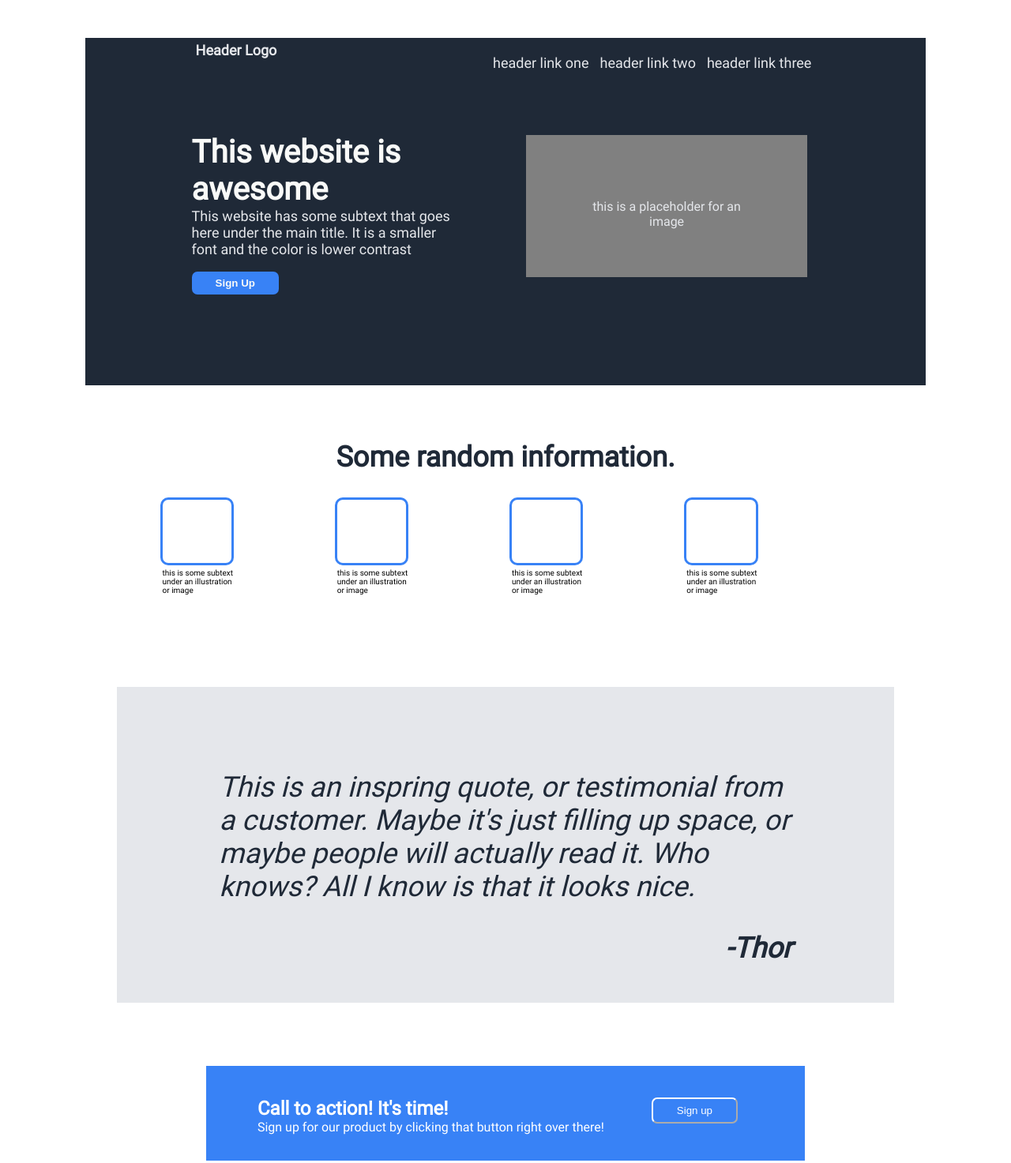
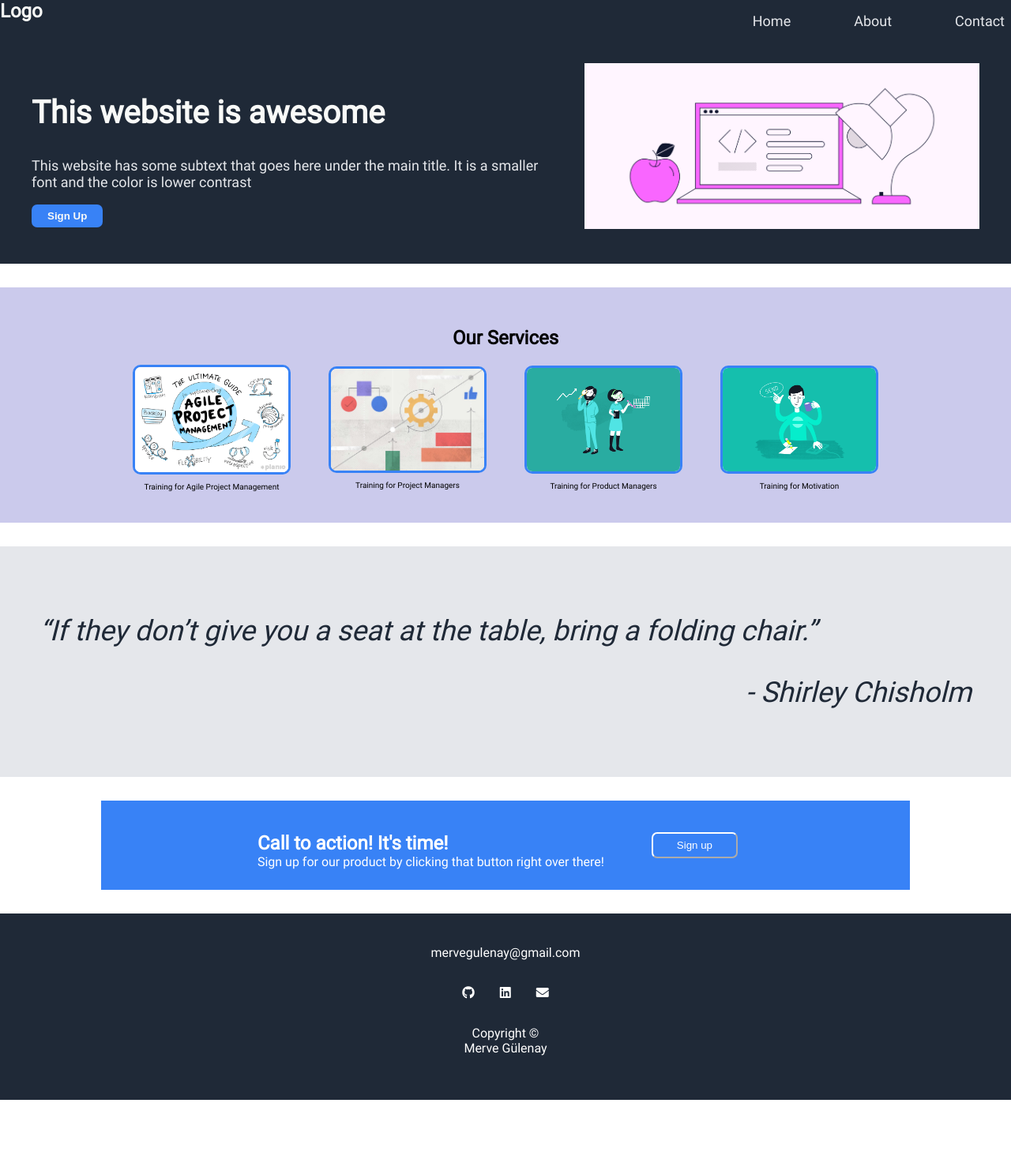
Before and after one commit to GulenayMer/FD-Brainnest, a plain HTML site: page project2/assignment3/main.html in a window 1280 px wide. Shown: the top 1473 px of the page at 79% size. After the commit the page ends 1393 px from the top, so only its background shows below. Drawn offline with Linux system fonts and the light colour scheme.

Commit message:
positions

```diff
--- a/project2/assignment3/main.html
+++ b/project2/assignment3/main.html
@@ -4,72 +4,73 @@
 <head>
 	<meta charset="UTF-8">
 	<meta name="viewport" content="width=device-width, initial-scale=1.0">
+	<link rel="stylesheet" href="https://cdnjs.cloudflare.com/ajax/libs/font-awesome/5.11.2/css/all.css" integrity="sha256-46qynGAkLSFpVbEBog43gvNhfrOj+BmwXdxFgVK/Kvc=" crossorigin="anonymous" />
 	<link rel="stylesheet" href="pagestyle.css">
 	<title>Homepage</title>
 </head>
 
 <body>
-		<div id="whole-page">
-			<div id="first-container">
-				<div class="navbar">
-					<div class="logo">
-						<a href="#">Header Logo</a>
+	<div id="header">
+		<div class="logo" src="./images/logo.jpg">
+			<a href="#">Logo</a>
 		</div>
+		<nav id="navbar">
 			<ul class="nav-list">
 				<li class="list-item">
-							<a href="#">header link one</a>
+					<a href="#">Home</a>
 				</li>
 				<li class="list-item">
-							<a href="#">header link two</a>
+					<a href="#">About</a>
 				</li>
 				<li class="list-item">
-							<a href="#">header link three</a>
+					<a href="#">Contact</a>
 				</li>
 			</ul>
+		</nav>
 	</div>
 
-				<div class="main">
-					<div class="main-text">
+	<div id="intro-container">
+		<div class="intro-text">
 			<h2>This website is awesome</h2>
 			<p>This website has some subtext that goes here under the main title. It is a smaller font and the color is lower contrast</p>
 			<button>Sign Up</button>
 		</div>
-					<div class="main-img">
-						<p>this is a placeholder for an image</p>
-					</div>
+		<div class="intro-img">
+			<img src="./images/programming.png" alt="programming"></img>
 		</div>
 	</div>
 
-			<h2 class="second-h">Some random information.</h2>
-			<div id="second-container">
-				<div class="box">
-					<div class="box-item"></div>
-					<p>this is some subtext under an illustration or image</p>
+	<section id="project-section">
+		<h2 class="project-header">Our Services</h2>
+		<div class="projects">
+			<div class="project-item">
+				<img class="project-img" src="./images/agile.png" alt="agile"></img>
+				<p>Training for Agile Project Management</p>
 			</div>
-				<div class="box">
-					<div class="box-item"></div>
-					<p>this is some subtext under an illustration or image</p>
+			<div class="project-item">
+				<img class="project-img" src="./images/projectmanagement.jpg" alt="project management"></img>
+				<p>Training for Project Managers </p>
 			</div>
-				<div class="box">
-					<div class="box-item"></div>
-					<p>this is some subtext under an illustration or image</p>
+			<div class="project-item">
+				<img class="project-img" src="./images/productmanagement.png" alt="product manager"></img>
+				<p>Training for Product Managers</p>
 			</div>
-				<div class="box">
-					<div class="box-item"></div>
-					<p>this is some subtext under an illustration or image</p>
+			<div class="project-item">
+				<img class="project-img" src="./images/motivation.png" alt="motivation"></img>
+				<p>Training for Motivation</p>
+			</div>
+		</div>
+	</section>
+
+	<div id="quote-part">
+		<div class="quote">
+			<p>“If they don’t give you a seat at the table, bring a folding chair.”</p>
+			<p class="quote-owner"><em>- Shirley Chisholm</em></p>
 		</div>
 	</div>
 
-			<div id="third-part">
-				<div class="info">
-					<p>This is an inspring quote, or testimonial from a customer. Maybe it's just filling up space, or
-					maybe people will actually read it. Who knows? All I know is that it looks nice.</p>
-					<p class="strong"><strong>-Thor</strong></p>
-				</div>
-			</div>
-
-			<div id="fourth-part">
-				<div class="action-text">
+	<div id="signup-part">
+		<div class="signup-text">
 			<h2>Call to action! It's time!</h2>
 			<p>Sign up for our product by clicking that button right over there!</p>
 		</div>
@@ -78,11 +79,27 @@
 		</div>
 	</div>
 
-			<div id="footer">
-				<div class="footer-text">
-					<p>Copyright &#169</p>
-				</div>
-			</div>
-		</div>
+	<!-- Contact Section-->
+	<footer id="footer">
+		<a href="#" class="email">mervegulenay@gmail.com</a>
+		<ul class="footer-list">
+			<li class="list-item">
+				<a href="https://github.com/GulenayMer" target="blank" class="list-link">
+					<i class="fab fa-github"></i>
+				</a>
+			</li>
+			<li class="list-item">
+				<a href="#" target="blank" class="list-link">
+					<i class="fab fa-linkedin"></i>
+				</a>
+			</li>
+			<li class="list-item">
+				<a href="mailto:mervegulenay@gmail.com" target="blank" class="list-link">
+					<i class="fa fa-envelope"></i>
+				</a>
+			</li>
+		</ul>
+		<p class="copyright">Copyright &#169;<span>Merve Gülenay</span></p>
+	</footer>
 </body>
 </html>
--- a/project2/assignment3/pagestyle.css
+++ b/project2/assignment3/pagestyle.css
@@ -3,218 +3,226 @@
 	src: url(fonts/Roboto-Regular.ttf) format('truetype');
 }
 
+* {
+    box-sizing: border-box;
+}
+
+html {
+    scroll-behavior: smooth;
+}
+
 body
 {
 	font-family: 'Roboto', sans-serif;
-}
-
-#whole-page
-{
+	margin: 0 auto;
 	display: flex;
 	flex-direction: column;
 	align-items: center;
-
+	justify-content: center;
 }
 
-#first-container
+/* header: logo and navbar */
+#header
 {
+	display: flex;
+	flex-direction: row;
+	align-items: center;
 	background-color: #1F2937;
- 	margin: 40px;
-	padding-left: 90px;
-	padding-right: 90px;
-	padding-bottom: 40px;
-	width: 70%;
-	height: 400px;
+	width: 100%;
+	padding: 20px;
+	height: auto;
 }
 
 /* styling the navigation */
-.navbar
+#navbar
 {
-	display: flex;
-	justify-content: space-between;
-	margin-right: 50px;
-	margin-left: 50px;
+	position: absolute;
+	top: 0;
+	right: 0;
 }
 
-/* for the bullet points */
+ /* */
+
 .nav-list
 {
 	list-style: none;
+	display: flex;
+    gap: 4em;
 }
 
-/* each item in the navigation */
-.nav-list .list-item
-{
-	display: inline-block;
-	padding: 5px;
-}
-
-.navbar a
+#navbar a
 {
 	font-size: 18px;
 	color: #E5E7EB;
 	text-decoration: none;
 }
 
-.navbar a:hover
+#navbar a:hover
 {
 	color: aquamarine;
 }
 
 .logo
 {
-	font-size: 24px;
-	font-weight: 600;
-	color: #F9FAF8;
+	position: absolute;
+	left: 0;
+	top: 0;
 }
 
-.main
+.logo a {
+	color: #f9faf8;
+	text-decoration: none;
+	font-weight: 600;
+	font-size: 24px;
+}
+
+/*  */
+#intro-container
+{
+	background-color: #1F2937;
+	width: 100%;
+	height: auto;
+	display: flex;
+	gap: 3em;
+	justify-content: center;
+	align-items: center;
+	padding: 40px;
+}
+
+.intro-text h2, p
 {
 	display: flex;
-	justify-content: space-between;
-
+	flex-direction: column;
+	justify-content: center;
 }
 
-.main-text
-{
-	padding: 25px;
-	margin-left: 20px;
-}
-
-.main h2
+.intro-text h2
 {
 	font-size: 40px;
 	font-weight: 700;
 	color: #F9FAF8;
-	margin-bottom: auto;
 }
 
-.main-text p
+.intro-text p
 {
 	font-size: 18px;
 	color: #E5E7EB;
-	margin-top: auto;
 }
 
-.main button {
+.intro-text button {
 	color: #F9FAF8;
 	background-color: #3882F6;
 	font-weight: 600;
-	padding: 7px 30px;
+	padding: 7px 20px;
 	border-radius: 7px;
 	border: none;
 }
 
-.main-img
+.intro-img img
 {
-	background: grey;
-	padding: 65px;
-	margin: 60px;
-	width: 70%;
-	height: 50px;
-	text-align: center;
-}
-
-.main-img p {
-	color: #E5E7EB;
+	width: 500px;
+	height: auto;
 }
 
 
-/* second part */
-.second-h
+/* ----------- info part --------- */
+.project-title
 {
 	color: #1F2937;
 	font-size: 36px;
 	font-weight: 800;
 }
 
-#second-container
+#project-section
 {
 	display: flex;
-	justify-content: center;
-	margin-left: 40px;
-	margin-right: 40px;
-	width: 70%;
-	height: 200px;
-	padding-left: 70px;
-	padding-right: 60px;
+	flex-direction: column;
+	align-items: center;
+	width: 100%;
+	height: auto;
+	padding: 30px;
+	margin-top: 30px;
+	background-color: #cbcaec;
 }
 
-.box
-{
-	width: 30%;
+.projects{
+	display: flex;
+	align-items: center;
+	justify-content: center;
+	gap: 3em;
 }
 
-.box-item
+.project-item{
+	display: flex;
+	flex-direction: column;
+	text-align: center;
+}
+
+.project-img
 {
-	width: 35%;
-	height: 80px;
+	width: 200px;
+	height: auto;
 	background: #fff;
 	border-radius: 10px;
-	padding-left: 10px;
 	border: 3px solid;
 	border-color: #3882F6;
 }
 
-.box p{
-	padding-left: 3px;
-	padding-right: 50px;
-	margin-right: 70px;
-	margin-top: 4px;
+.project-item p{
 	font-size: 10px;
+	text-align: center;
+}
+
+.project-img:hover{
+	opacity: 0.5;
+	cursor: pointer;
+}
+
+/* ------ quote part  -------- */
+#quote-part{
+	text-align: center;
+	background-color: #E5E7EB;
+	margin-top: 30px;
+	padding: 50px;
+	width: 100%;
+	height: auto;
 }
 
 
-/* third part */
-#third-part{
-	text-align: center;
-	background-color: #E5E7EB;
-	margin: 40px;
-	padding: 50px;
-	width: 70%;
-	height: 300px;
-}
-
-.info
-{
-	padding: 20px 80px;
-}
-
-.info p{
+.quote p{
 	font-size: 36px;
 	color: #1F2937;
 	font-style: light italic;
 	text-align: left;
 	font-style: italic;
-
 }
 
-.strong
+.quote-owner
 {
 	text-align-last: right;
 }
 
-/*fourth-time*/
-#fourth-part{
+/*  ----- signup part  ---- */
+#signup-part{
 	background-color: #3882F6;
-	margin: 40px;
+	margin: 30px;
 	display: flex;
 	justify-content: center;
-	width: 60%;
-	height: 120px;
+	width: 80%;
+	height: auto;
 }
 
-.action-text{
-	color: rgb(255, 255, 255);
+.signup-text{
+	color: #fff;
 	padding: 10px 20px;
 	margin-top: 10px;
 }
 
-.action-text p {
+.signup-text p {
 	margin: auto;
 }
 
-.action-text h2 {
+.signup-text h2 {
 	margin-bottom: auto;
 }
 
@@ -228,16 +236,56 @@ body
 	border-radius: 7px;
 }
 
-/* footer */
+.action-btn:hover
+{
+	opacity: 0.6;
+	background-color: #a3e0ef;
+	color: #101317;
+}
+
+/* ---------------- Footer Section  --------- */
+
 #footer{
 	background-color: #1F2937;
-	padding: 20px 20px;
-	width: 70%;
-	margin: 40px;
-	height: 30px;
+	text-align: center;
+	padding: 2.5em 0;
+	width: 100%;
+	color: #fff;
 }
 
-.footer-text{
+.email{
+    text-decoration: none;
 	color: #fff;
-	text-align: center;
 }
+
+.email:hover {
+	color: aquamarine;
+}
+
+.email:hover a{
+	text-decoration: underline;
+}
+
+.footer-list {
+    list-style: none;
+    display: flex;
+    justify-content: center;
+    margin: 2em 0;
+    padding: 0;
+}
+
+.list-item {
+    margin: 0 0.5em;
+}
+
+.list-link:hover {
+    /* The opacity-level describes the transparency-level,
+     where 1 is not transparent at all, 0.5 is 50% see-through, and 0 is completely transparent. */
+    opacity: 0.6;
+	color: aquamarine;
+}
+
+.list-link {
+    padding: 0.5em;
+	color: #fff;
+}
```
Also changed, not shown: project2/assignment3/images/agile.png (added), project2/assignment3/images/logo.jpg (added), project2/assignment3/images/motivation.png (added), project2/assignment3/images/productmanagement.png (added), project2/assignment3/images/programming.png (added), project2/assignment3/images/projectmanagement.jpg (added). Lines whose indentation alone changed are shown as unchanged.
